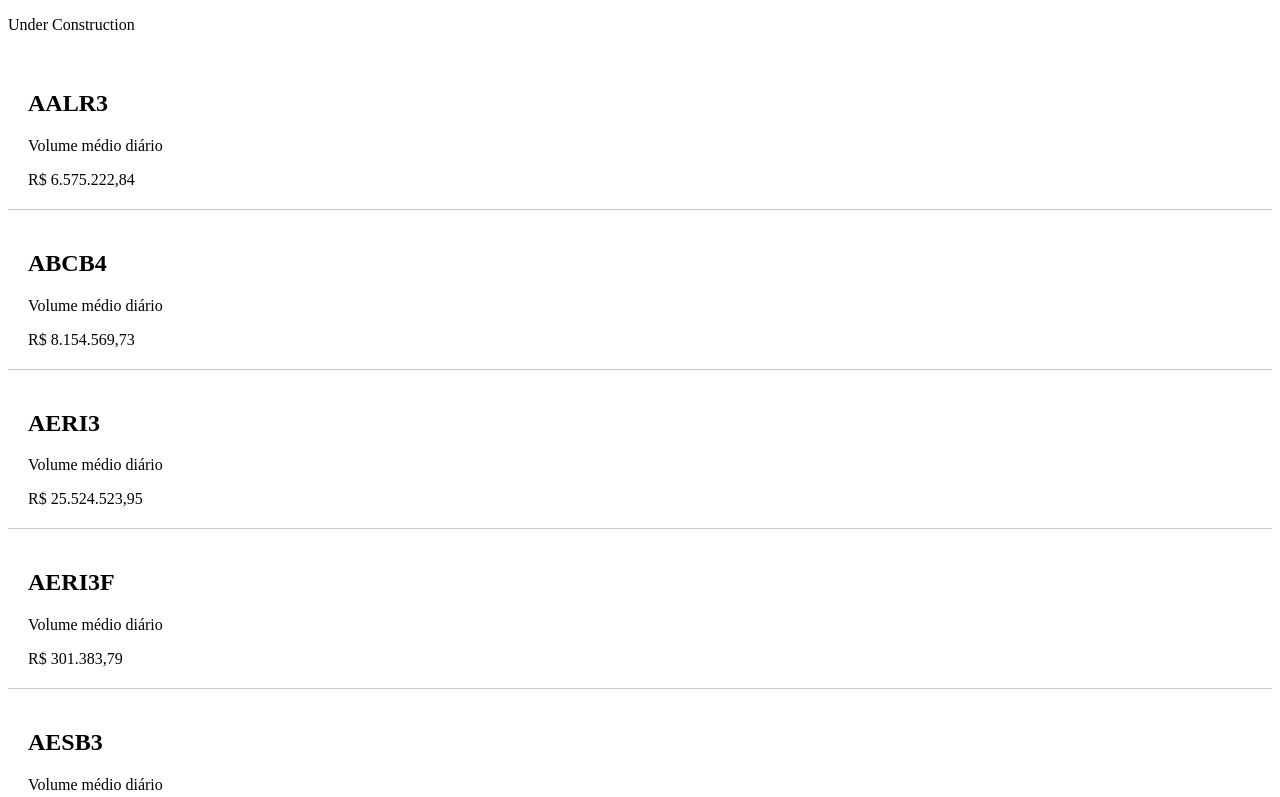
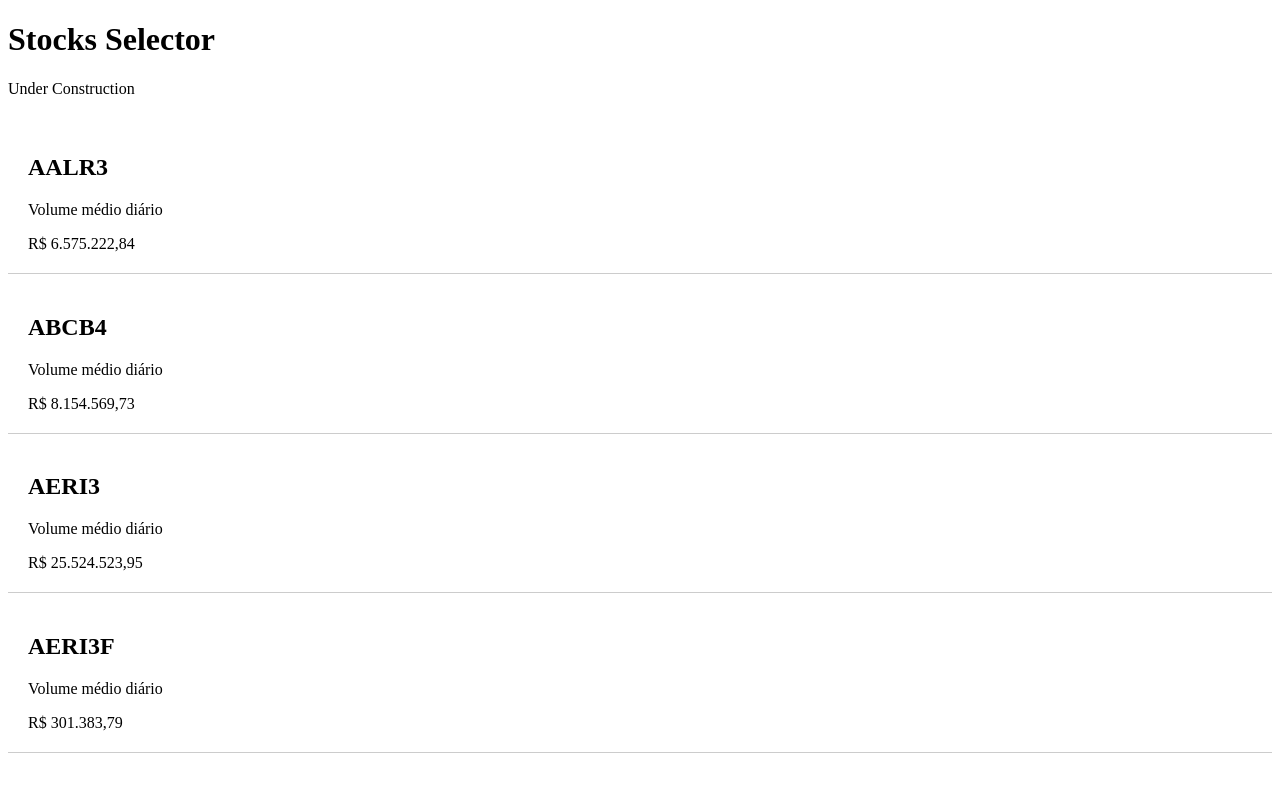
Before and after one commit to camurca1/StocksSelector, a Next.js app: page / in a window 1280 px wide. Shown: the top 797 px of the page. Built offline with nearby package versions, Linux system fonts and the light colour scheme.

Commit message:
bug correction

```diff
--- a/pages/index.js
+++ b/pages/index.js
@@ -1,15 +1,11 @@
 import Link from 'next/link';
-import Head from 'next/head';
-import NumberFormat from 'react-number-format';
 
 
 export default function Home(props) {
     const posts = props.symbol;
 
     return <div>
-        <Head>
-            Stocks Selector
-        </Head>
+        <h1>Stocks Selector</h1>
         <p>Under Construction</p>
         <div>
             {posts.map(post =>
```
